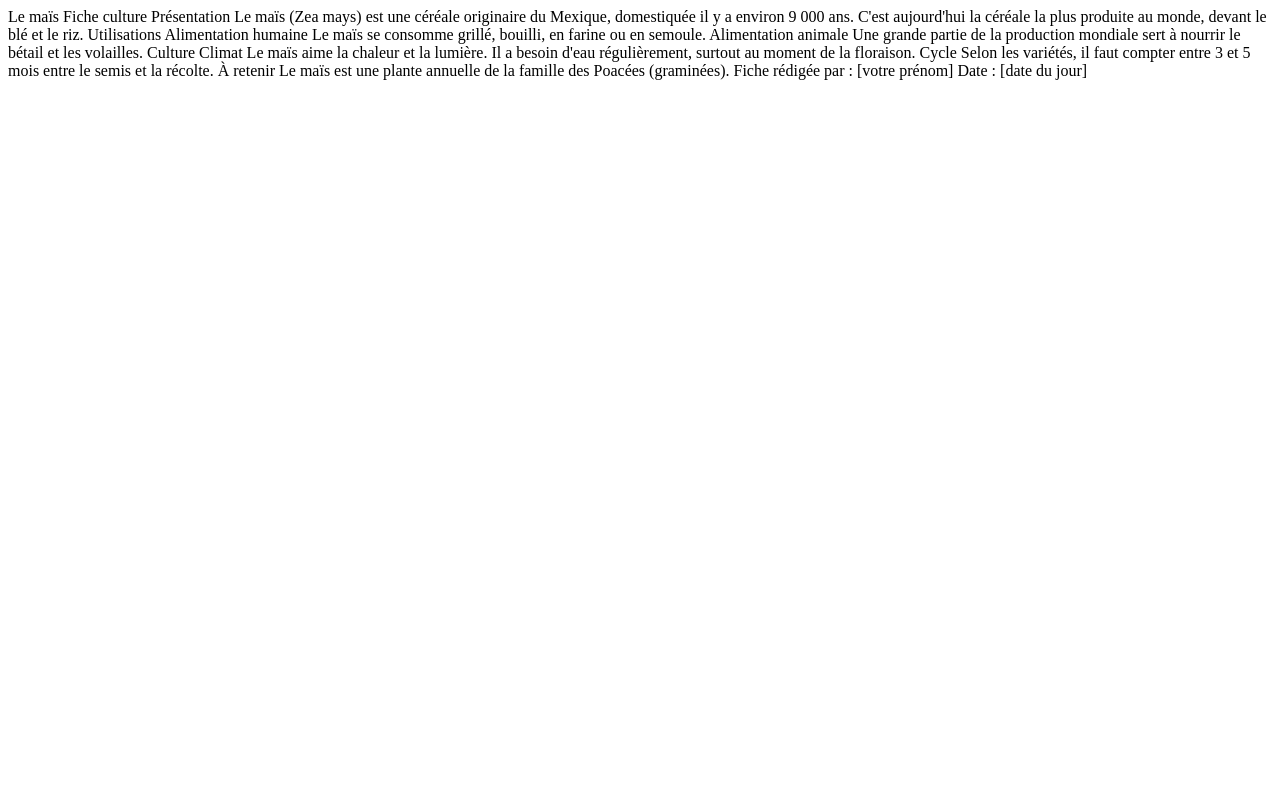
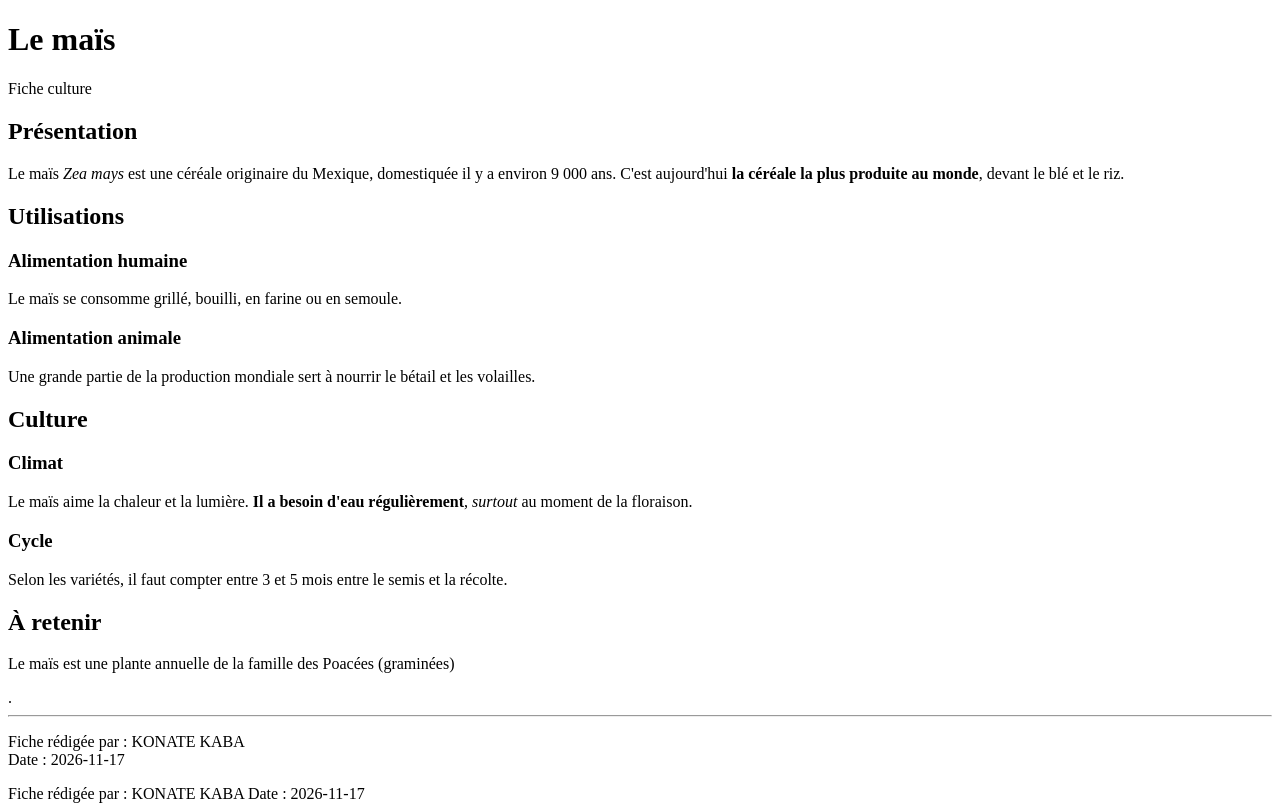
Before and after one commit to KabaKON/premiere_pag, a plain HTML site: page 02-titres-paragraphes/index.html in a window 1280 px wide. Drawn offline with Linux system fonts and the light colour scheme.

Commit message:
Titre et paragraphes

```diff
--- a/02-titres-paragraphes/index.html
+++ b/02-titres-paragraphes/index.html
@@ -6,34 +6,37 @@
   <title>Fiche culture : le maïs</title>
 </head>
 <body>
-  <!--
-    TODO : le texte ci-dessous n'a AUCUNE balise.
-    Ouvrez la page dans le navigateur : tout est collé sur une seule ligne !
-    Ajoutez les balises demandées dans le README (étapes 1 à 8).
-  -->
+              <!-- Partie : Présentation -->
+              <!-- Partie : Utilisateurs -->
+              <!-- Partie : Culture -->
+              <!-- Partie : A retenir -->
+  <h1>Le maïs</h1>
+  <p>Fiche culture</p>
 
-  Le maïs
-  Fiche culture
+  <h2>Présentation</h2>
+  <p>Le maïs <i>Zea mays </i> est une céréale originaire du Mexique, domestiquée il y a environ 9 000 ans. C'est aujourd'hui <strong>la céréale la plus produite au monde</strong>, devant le blé et le riz.</p>
 
-  Présentation
-  Le maïs (Zea mays) est une céréale originaire du Mexique, domestiquée il y a environ 9 000 ans. C'est aujourd'hui la céréale la plus produite au monde, devant le blé et le riz.
+  <h2>Utilisations</h2>
+  <h3>Alimentation humaine</h3>
+  <p>Le maïs se consomme grillé, bouilli, en farine ou en semoule.</p>
+  <h3>Alimentation animale</h3>
+  <p>Une grande partie de la production mondiale sert à nourrir le bétail et les volailles.</p>
 
-  Utilisations
-  Alimentation humaine
-  Le maïs se consomme grillé, bouilli, en farine ou en semoule.
-  Alimentation animale
-  Une grande partie de la production mondiale sert à nourrir le bétail et les volailles.
+  <h2>Culture</h2>
+  <h3>Climat</h3>
+  <p>Le maïs aime la chaleur et la lumière. <strong>Il a besoin d'eau régulièrement</strong>, <em>surtout</em> au moment de la floraison.</p>
+  <h3>Cycle</h3>
+  <p>Selon les variétés, il faut compter entre 3 et 5 mois entre le semis et la récolte.</p>
+  <h2>À retenir</h2>
+  <p>Le maïs est une plante annuelle de la famille des Poacées (graminées)</p>.
+  <hr>
+  <p>
+    Fiche rédigée par : KONATE KABA <br>
+      Date : 2026-11-17
 
-  Culture
-  Climat
-  Le maïs aime la chaleur et la lumière. Il a besoin d'eau régulièrement, surtout au moment de la floraison.
-  Cycle
-  Selon les variétés, il faut compter entre 3 et 5 mois entre le semis et la récolte.
+  </p>
+  Fiche rédigée par : KONATE KABA
+  Date : 2026-11-17
 
-  À retenir
-  Le maïs est une plante annuelle de la famille des Poacées (graminées).
-
-  Fiche rédigée par : [votre prénom]
-  Date : [date du jour]
 </body>
 </html>
```
Also changed, not shown: 03-listes/index.html (+21 -3 lines), index.html (+1 -1 lines).
